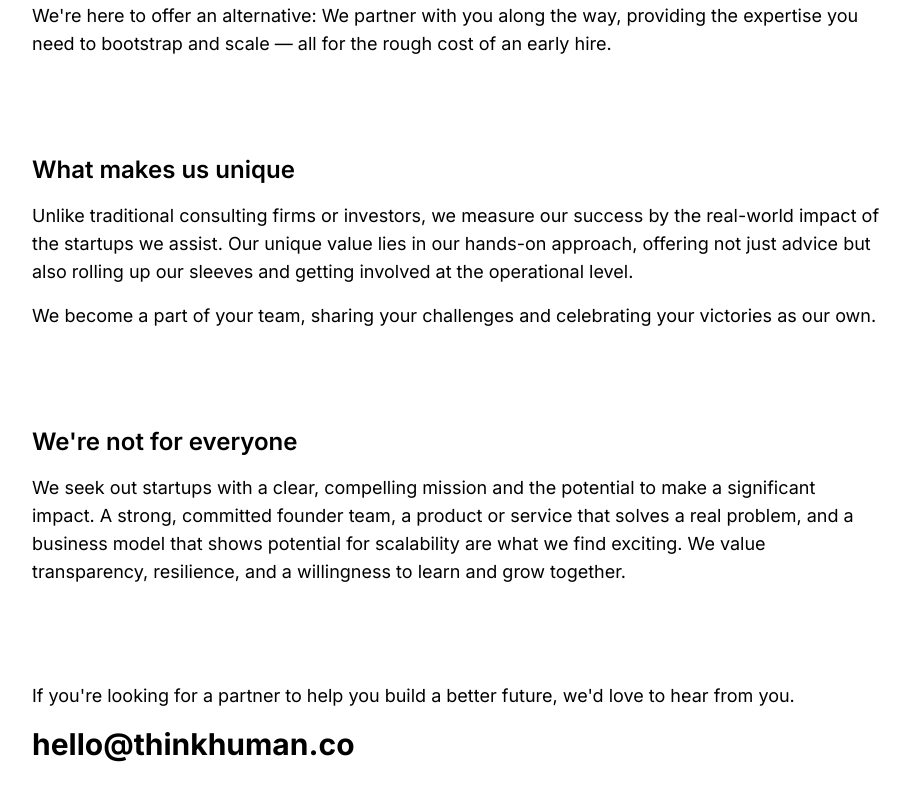
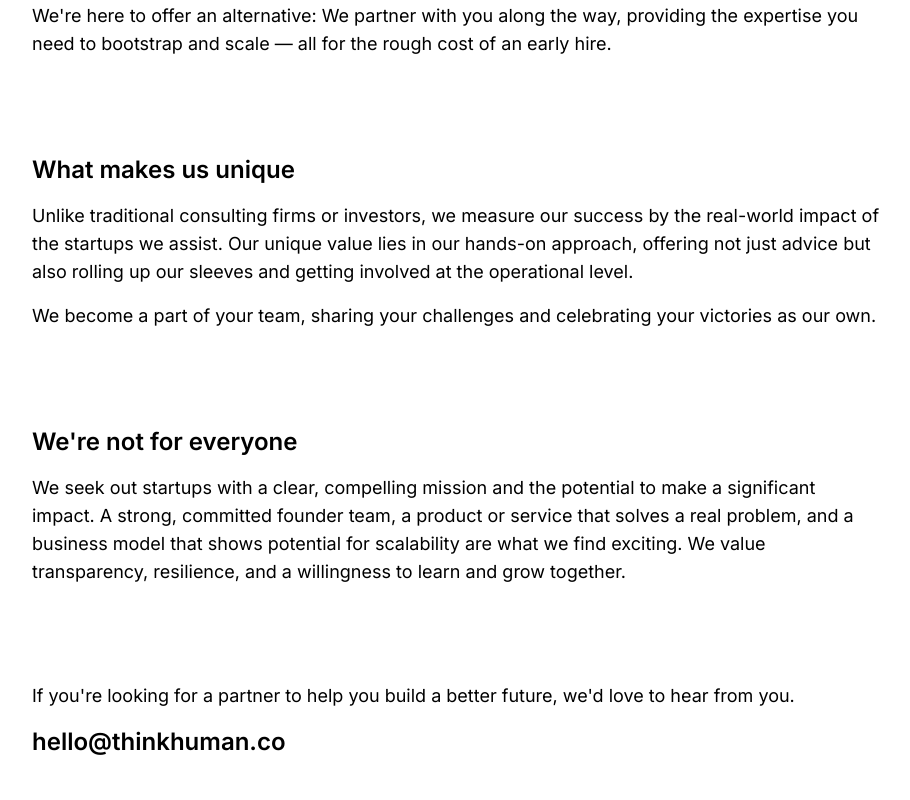
Before and after one commit to btn0s/thinkhumanco-old, a Next.js app: page / in a window 1280 px wide. Shown: the part 646-1446 px from the top of the page, without its empty margins (184-1094 px from the left). Built offline with nearby package versions, Linux system fonts and the light colour scheme.

Commit message:
moved meta to allow home to use client

```diff
--- a/src/app/layout.tsx
+++ b/src/app/layout.tsx
@@ -1,4 +1,5 @@
 import { Analytics } from '@vercel/analytics/react'
+import { Viewport } from 'next'
 import type { Metadata } from 'next'
 import { Inter } from 'next/font/google'
 import './globals.css'
@@ -28,6 +29,9 @@ export const metadata: Metadata = {
     site: 'thinkhuman.co',
     card: 'summary_large_image',
   },
+}
+
+export const viewport: Viewport = {
   themeColor: '#D1F0D5',
 }
 
--- a/src/app/page.tsx
+++ b/src/app/page.tsx
@@ -1,34 +1,6 @@
-import { Metadata } from 'next'
 import Image from 'next/image'
 import { FC, PropsWithChildren } from 'react'
 import logoImg from '@/assets/images/logo.png'
-import { BsArrowDown } from 'react-icons/bs'
-
-export const metadata: Metadata = {
-  title: 'thinkhuman.co',
-  description: 'We help mission-driven startups bootstrap and scale.',
-  openGraph: {
-    type: 'website',
-    url: 'https://thinkhuman.co',
-
-    title: 'We help mission-driven startups bootstrap and scale.',
-    description: `We're a group of product design and technology specialists working with mission-focused startups to solve problems that make an impact.`,
-    images: [
-      {
-        url: 'https://thinkhuman.co/images/og-share.png',
-        width: 1200,
-        height: 630,
-        alt: 'thinkhuman.co',
-      },
-    ],
-    siteName: 'thinkhuman.co',
-  },
-  twitter: {
-    site: 'thinkhuman.co',
-    card: 'summary_large_image',
-  },
-  themeColor: '#D1F0D5',
-}
 
 const SectionTitle: FC<PropsWithChildren> = ({ children }) => {
   return <h3 className="text-xl font-semibold lg:text-2xl">{children}</h3>
@@ -112,7 +84,7 @@ export default function Home() {
           If you&apos;re looking for a partner to help you build a better
           future, we&apos;d love to hear from you.
         </SectionBody>
-        <p className={'text-3xl font-bold'}>hello@thinkhuman.co</p>
+        <SectionTitle>hello@thinkhuman.co</SectionTitle>
       </Section>
     </div>
   )
```
